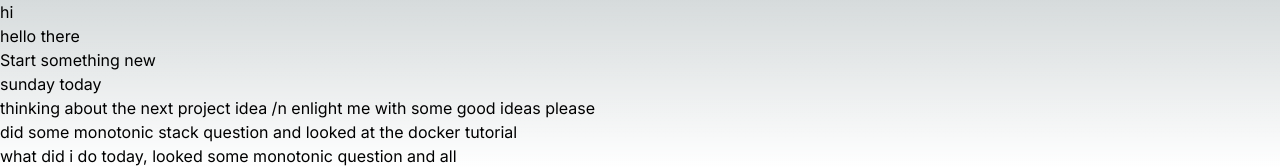
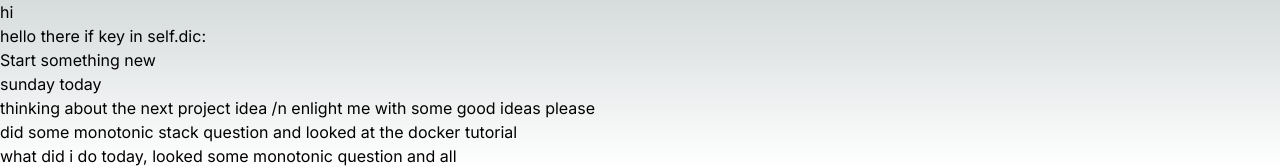
Before and after one commit to hjlee0704/clone_airbnb, a Next.js app: page / in a window 1280 px wide. Shown: the top 168 px of the page. Built offline with nearby package versions, Linux system fonts and the light colour scheme.

Commit message:
thoughts

```diff
--- a/app/page.tsx
+++ b/app/page.tsx
@@ -1,6 +1,6 @@
 
 export default function Home() {
   return (
-    <><div> hi</div><div> hello there </div></>
+    <><div> hi</div><div> hello there if key in self.dic:  </div></>
   )
 }
```
